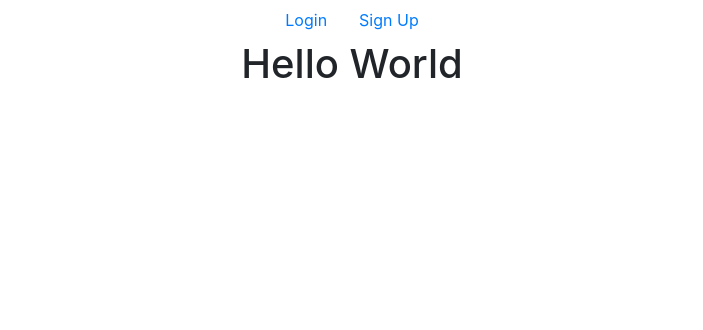
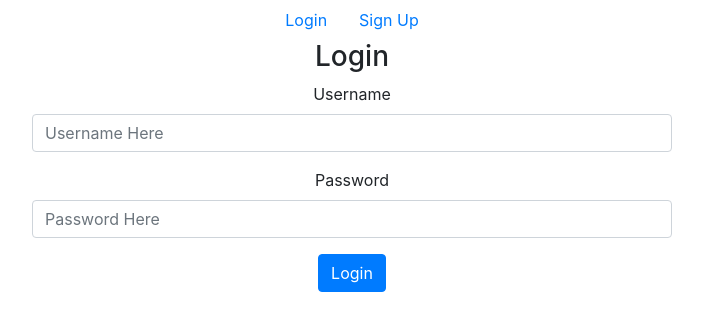
Before and after one commit to Build-Week-School-in-the-Cloud-Nov16/front-end, a React (Create React App) app in the folder school-in-the-cloud/: page / in a window 1280 px wide. Shown: the top 330 px of the page, without its empty margins (288-991 px from the left). Built offline with nearby package versions, Linux system fonts and the light colour scheme.

Commit message:
Added styling

```diff
--- a/school-in-the-cloud/src/App.js
+++ b/school-in-the-cloud/src/App.js
@@ -10,6 +10,7 @@ import './App.css';
 import FormContainer from "./signUpFormComponents/FormContainer"
 import DummyComponent from "./DummyComponent/DummyComponent";
 import Nav from "./components/Nav";
+import LoginContainer from "./components/LoginContainer";
 
 function App() {
   return (
@@ -21,7 +22,7 @@ function App() {
 
         <Route exact path="/">
           <Nav />
-          <DummyComponent />
+          <LoginContainer />
         </Route>
         <Route path="/sign-up">
           <Nav />
--- a/school-in-the-cloud/src/Components/LoginForm.js
+++ b/school-in-the-cloud/src/Components/LoginForm.js
@@ -1,4 +1,5 @@
-import React from 'react'
+import React, { useState } from 'react'
+import { Button, Form, FormGroup, Label, Input, } from "reactstrap";
 
 function LoginForm({ Login, error }) {
     const [details, setDetails] = useState({name:"", email: "", password: ""});
@@ -10,25 +11,23 @@ function LoginForm({ Login, error }) {
     }
 
     return (
-        <form onSubmit={submitHandler}>
-            <div className="inner-form">
-                <h2>Login</h2>
-                {(error !="") ? ( <div className= "error">{error}</div> ) : ""}
-                <div className="form-group">
-                    <label  htmlFor="name">Name:</label>
-                    <input type="text" name="name" id="name" onChange={e => setDetails({...details, name:e.target.value})} value={details.name}/>
+        <div className="formContainer">
+            <Form onSubmit={submitHandler} className="form">
+                <div className="inner-form">
+                    <h3>Login</h3>
+                    {(error !="") ? ( <div className= "error">{error}</div> ) : ""}
+                    <FormGroup>
+                        <Label  for="username">Username</Label>
+                        <Input type="text" name="username" id="username" onChange={e => setDetails({...details, name:e.target.value})} value={details.name} placeholder="Username Here"/>
+                    </FormGroup>
+                    <FormGroup>
+                    <Label  for="password">Password</Label>
+                    <Input type="password" name="password" id="password" onChange={e => setDetails({...details, password:e.target.value})} value={details.password} placeholder="Password Here"/>
+                    </FormGroup>
+                    <Button color="primary">Login</Button>
                 </div>
-                <div className="form-group">
-                    <label  htmlFor="email">Email:</label>
-                    <input type="text" name="email" id="email" onChange={e => setDetails({...details, email:e.target.value})} value={details.email}/>
-                </div>
-                <div className="form-group">
-                <label  htmlFor="password">Password:</label>
-                <input type="password" name="password" id="password" onChange={e => setDetails({...details, password:e.target.value})} value={details.password}/>
-                </div>
-                <input type="submit" value="LOGIN"/>
-            </div>
-        </form>
+            </Form>
+        </div>
     )
 }
 
```
Also changed, not shown: school-in-the-cloud/src/Components/LoginContainer.Js (+3 -4 lines).
